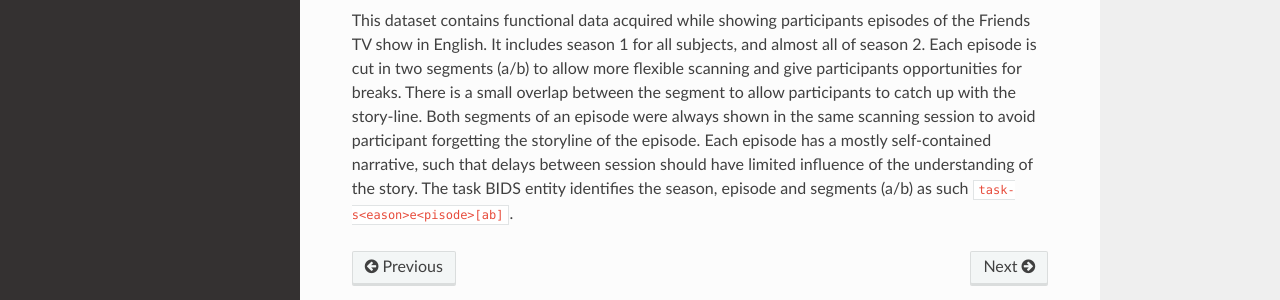
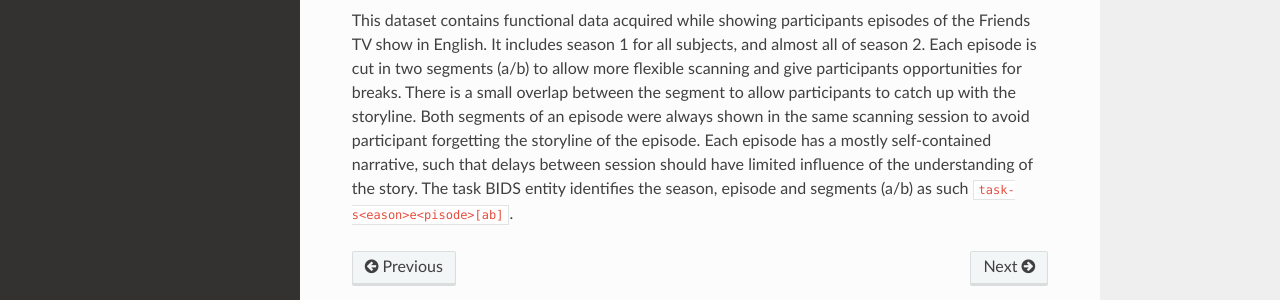
Before and after one commit to courtois-neuromod/cneuromod_docs, a Sphinx documentation site: the page built from source/DATASETS.md, in a window 1280 px wide and 900 px high, scrolled down 3726 px. Shown: the part 484-784 px from the top of the window. Built offline with Sphinx 7.4.7 and the Read the Docs theme 2.0.0, drawn with Linux system fonts in a browser that asks for light colours.

Commit message:
Update DATASETS.md

```diff
--- a/source/DATASETS.md
+++ b/source/DATASETS.md
@@ -51,4 +51,4 @@
 
 ## Friends
 
-This dataset contains functional data acquired while showing participants episodes of the Friends TV show in English. It includes season 1 for all subjects, and almost all of season 2. Each episode is cut in two segments (a/b) to allow more flexible scanning and give participants opportunities for breaks. There is a small overlap between the segment to allow participants to catch up with the story-line. Both segments of an episode were always shown in the same scanning session to avoid participant forgetting the storyline of the episode. Each episode has a mostly self-contained narrative, such that delays between session should have limited influence of the understanding of the story. The task BIDS entity identifies the season, episode and segments (a/b) as such `task-s<eason>e<pisode>[ab]`.
+This dataset contains functional data acquired while showing participants episodes of the Friends TV show in English. It includes season 1 for all subjects, and almost all of season 2. Each episode is cut in two segments (a/b) to allow more flexible scanning and give participants opportunities for breaks. There is a small overlap between the segment to allow participants to catch up with the storyline. Both segments of an episode were always shown in the same scanning session to avoid participant forgetting the storyline of the episode. Each episode has a mostly self-contained narrative, such that delays between session should have limited influence of the understanding of the story. The task BIDS entity identifies the season, episode and segments (a/b) as such `task-s<eason>e<pisode>[ab]`.
```
